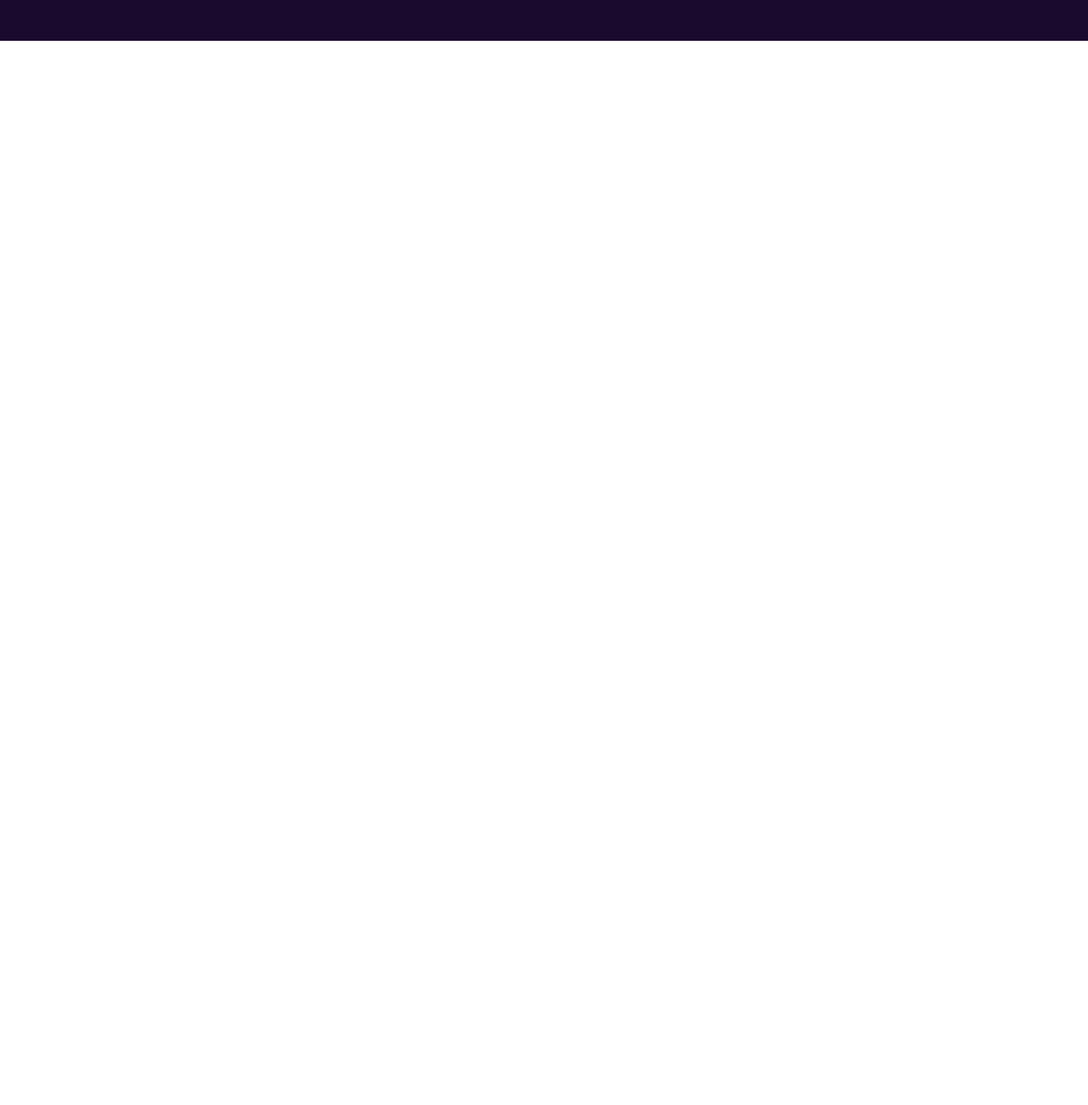
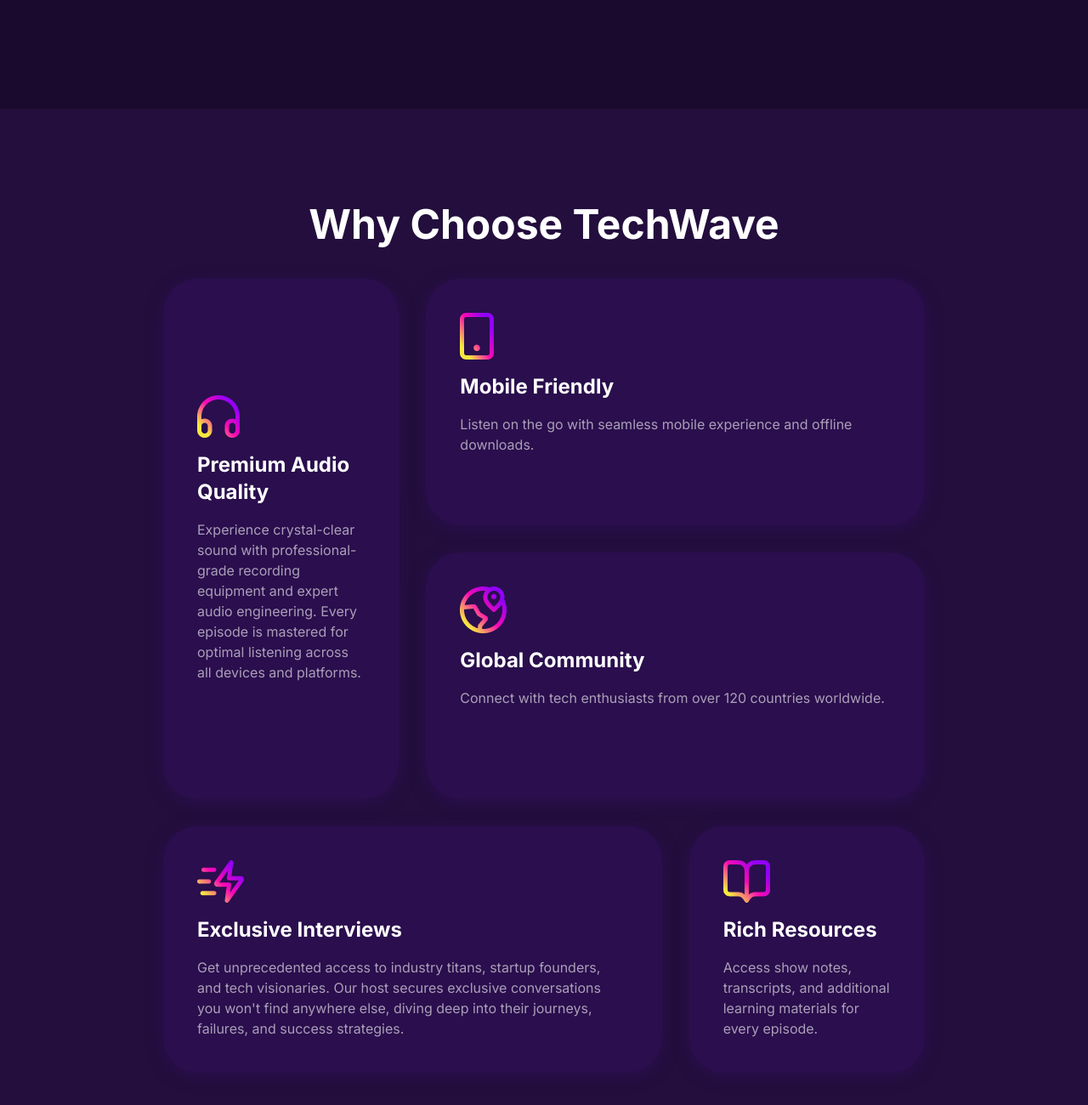
Before and after one commit to joti14/Assignment-02-Techwave, a plain HTML site: page index.html in a window 1280 px wide. Shown: the part 1338-2638 px from the top of the page at 85% size. Before the commit the page ends 1386 px from the top, so only its background shows below. Drawn offline with nearby package versions, Linux system fonts and the light colour scheme.

Commit message:
added why choose techwave section and made it responsive

```diff
--- a/index.html
+++ b/index.html
@@ -65,14 +65,14 @@
         </section>
 
         <!-- about the podcast section -->
-         <section class="bg-[#1A0B2E] lg:py-24 px-4">
+         <section class="bg-[#1A0B2E] pt-10 lg:py-24 px-4">
             <div class="text-white text-center">
                 <h1 class="text-3xl lg:text-5xl font-bold mb-4">About the Podcast</h1>
                 <p class="text-base font-normal leading-5 max-w-[900px] mx-auto mb-5 opacity-80">TechWave is your go-to podcast for staying ahead in the fast-paced world of technology. We break down complex topics into digestible insights, explore productivity strategies that actually work,and share stories of personal growth from industry leaders.</p>
                 <p class="text-base font-normal leading-5 opacity-80">Join thousands of young professionals and tech enthusiasts who start their day with TechWave.</p>
             </div>
-            <hr class="border border-white max-w-[1200px] opacity-[0.1] mx-auto my-20">
-            <div class="grid grid-cols-2 lg:grid-cols-4 gap-20 place-items-center">
+            <hr class="border border-white max-w-[1200px] opacity-[0.1] mx-auto mt-10 lg:my-20">
+            <div class="grid grid-cols-2 py-10 lg:grid-cols-4 gap-20 place-items-center">
                 <div class="text-center">
                     <h3 class="text-[#00FF88] text-4xl lg:text-5xl font-black mb-4">150K+</h3>
                     <p class="text-white text-base font-normal opacity-80">Monthly Listeners</p>
@@ -93,7 +93,44 @@
          </section>
 
          <!-- why choose techwave section -->
-          <section></section>
+          <section class="bg-[#230E3D] pt-10 lg:px-48 lg:py-28">
+            <div class="text-white">
+                <h1 class="text-5xl font-bold mb-10 text-center">Why Choose TechWave</h1>
+                <div class="grid grid-cols-1 md:grid-cols-2 lg:grid-cols-3 lg:grid-rows-3 gap-8">
+                    <div class=" rounded-[40px]  lg:row-span-2 bg-[rgba(53,17,101,0.4)] shadow-[0px_4px_20px_rgba(53,17,101,0.4)] p-8 lg:p-10 flex flex-col justify-center items-start">
+                        <img src="assets/headphone.png" alt="">
+                        <h2 class="my-4 text-[22px] lg:text-2xl font-bold">Premium Audio Quality</h2>
+                        <p class="text-base font-normal leading-6 opacity-60">
+                            Experience crystal-clear sound with professional-grade recording equipment and expert audio engineering. Every episode is mastered for optimal listening across all devices and platforms.
+                        </p>
+                    </div>
+                    <div class="rounded-[40px] lg:col-span-2 bg-[rgba(53,17,101,0.4)] shadow-[0px_4px_20px_rgba(53,17,101,0.4)] p-8 lg:p-10 flex flex-col items-start">
+                        <img src="assets/device.png" alt="">
+                        <h2 class="my-4 text-[22px] lg:text-2xl font-bold">Mobile Friendly</h2>
+                        <p class="text-base font-normal leading-6 opacity-60">
+                            Listen on the go with seamless mobile experience and offline downloads.
+                        </p>
+                    </div>
+                    <div class="rounded-[40px] lg:col-span-2 bg-[rgba(53,17,101,0.4)] shadow-[0px_4px_20px_rgba(53,17,101,0.4)] p-8 lg:p-10 flex flex-col items-start">
+                        <img src="assets/location.png" alt="">
+                        <h2 class="my-4 text-[22px] lg:text-2xl font-bold">Global Community</h2>
+                        <p class="text-base font-normal leading-6 opacity-60">
+                            Connect with tech enthusiasts from over 120 countries worldwide.
+                        </p>
+                    </div>
+                    <div class="rounded-[40px] lg:col-span-2 bg-[rgba(53,17,101,0.4)] shadow-[0px_4px_20px_rgba(53,17,101,0.4)] p-8 lg:p-10 flex flex-col items-start">
+                        <img src="icons/exclusive.png" alt="">
+                        <h2 class="my-4 text-[22px] lg:text-2xl font-bold">Exclusive Interviews</h2>
+                        <p class="text-base font-normal leading-6 opacity-60">Get unprecedented access to industry titans, startup founders, and tech visionaries. Our host secures exclusive conversations you won't find anywhere else, diving deep into their journeys, failures, and success strategies.</p>
+                    </div>
+                    <div class="rounded-[40px] bg-[rgba(53,17,101,0.4)] shadow-[0px_4px_20px_rgba(53,17,101,0.4)] p-8 lg:p-10 flex flex-col justify-center items-start">
+                        <img src="assets/resource.png" alt="">
+                        <h2 class="my-4 text-[22px] lg:text-2xl font-bold">Rich Resources</h2>
+                        <p class="text-base font-normal leading-6 opacity-60">Access show notes, transcripts, and additional learning materials for every episode.</p>
+                    </div>
+                </div>
+            </div>
+          </section>
 
           <!-- featured episode section -->
            <section></section>
```
Also changed, not shown: icons/exclusive.png (added).
